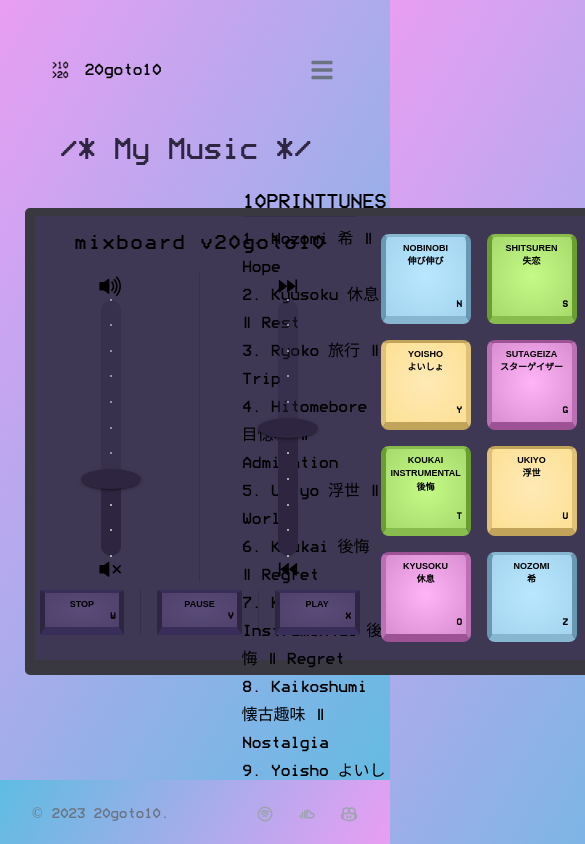
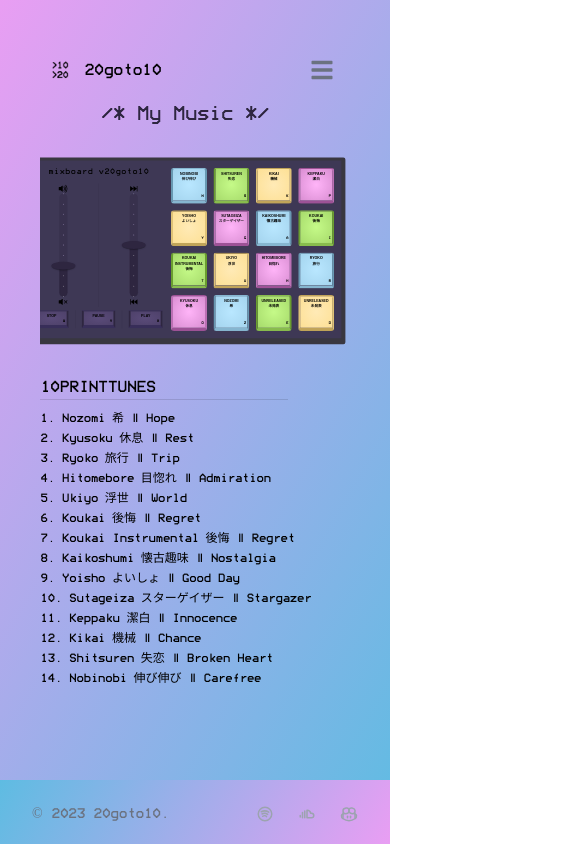
Before and after one commit to abbeydoyle/20goto10, a React (Create React App) app: page /songs in a window 390 px wide. Shown: the top 844 px of the page, 585 px wide, since content can reach past the window. Built offline with nearby package versions, Linux system fonts and the light colour scheme; no server answers.

Commit message:
responsive songs and contact page

```diff
--- a/src/index.css
+++ b/src/index.css
@@ -58,6 +58,10 @@ a:active {
   text-decoration: none;
 }
 
+.container {
+  overflow-y: auto;
+  padding-bottom: 4.5rem;
+}
 .header,
 .footer {
   background-color: transparent !important;
@@ -166,14 +170,15 @@ a:active {
   left: 50%;
   margin-left: -50vw;
   margin-right: -50vw;
-  max-width: 100vw;
+  /* max-width: 100vw; */
   position: fixed;
   bottom: 0;
-  right: 50%;
-  width: 100vw;
+  /* right: 50%; */
+  width: 100%;
   padding-left: 1rem;
   padding-right: 1rem;
   height: 4rem;
+  margin-top: 20%
 }
 
 html {
@@ -304,6 +309,21 @@ body {
   );
   border-color: #382e59 #2e2640;
 }
+@media (max-width: 768px) {
+  .mixercontainer {
+    transform: scale(0.4);
+  }
+  /* .mixer {
+    top: 0;
+    left: 0;
+  } */
+  .mixer-parent {
+    display: flex;
+    justify-content: center;
+    align-items: flex-start;
+    /* min-height: 100vh; Use viewport height to ensure full screen height */
+  }
+}
 
 @keyframes slide-from-right {
   from {
--- a/src/pages/Contact.js
+++ b/src/pages/Contact.js
@@ -1,7 +1,8 @@
 import React, { useState } from "react";
 import emailjs from "emailjs-com";
 import MessageAlert from "../components/MessageAlert";
-import animation from "../assets/animation.gif"
+import animation from "../assets/animation.gif";
+import Divider from "@mui/material/Divider";
 
 // TODO: change email service - connect to client account
 
@@ -40,25 +41,24 @@ const Contact = () => {
 
   return (
     <>
-
-      <h1 className="text-center pt-[10%] pb-5 text-3xl text-[#2e131c] font-bold">
+      <h1 className="text-center md:pt-[10%] pb-5 md:text-3xl text-xl text-[#2e131c] font-bold">
         Contact me
-        <hr className="hidden md:block w-[40%] border-[#2e131c] border-[1px] translate-x-[75%]"></hr>
+        <Divider flexItem className="mb-2 w-[40%]" variant="middle" />
       </h1>
-      <div className="grid md:grid-cols-2 w-full md:px-5 md:pt-10 md:pb-10 md:mb-10">
-        <aside className="w-full self-center">
-          <h4 className="text-[#2e131c] leading-10 ">thank you for visiting the site</h4>
-          <hr className="w-[50%] pb-5 border-[#2e131c]"></hr>
-          <p className="text-[#36261b] leading-10">
-            have any inquiries?
-          </p>
-          <p className="text-[#2e131c] leading-10">
+      <div className="grid md:grid-cols-2 w-full md:px-5 md:pt-10 md:pb-10 md:mb-10 ">
+        <aside className="w-full self-center pb-2">
+          <h4 className="text-[#2e131c] md:leading-10 ">
+            thank you for visiting the site
+          </h4>
+          <Divider flexItem className="mb-2 w-[80%]" />
+          <p className="text-[#36261b] md:leading-10">have any inquiries?</p>
+          <p className="text-[#2e131c] md:leading-10">
             any hate mail? (keep it to yourself)
           </p>
-          <p className="text-[#2e131c] leading-10">
+          <p className="text-[#2e131c] md:leading-10">
             any compliments? (preferable)
           </p>
-          <p className="text-[#2e131c] leading-10">
+          <p className="text-[#2e131c] md:leading-10">
             get in contact with me here
           </p>
         </aside>
@@ -74,10 +74,7 @@ const Contact = () => {
               value={name}
               onChange={(e) => setName(e.target.value)}
             />
-            <label
-
-              className="peer-focus:font-medium absolute text-sm text-[#503674] duration-300 transform -translate-y-6 scale-75 top-3 -z-10 origin-[0] peer-focus:left-0 peer-focus:text-[#2e131c] peer-placeholder-shown:scale-100 peer-placeholder-shown:translate-y-0 peer-focus:scale-75 peer-focus:-translate-y-6"
-            >
+            <label className="peer-focus:font-medium absolute text-sm text-[#503674] duration-300 transform -translate-y-6 scale-75 top-3 -z-10 origin-[0] peer-focus:left-0 peer-focus:text-[#2e131c] peer-placeholder-shown:scale-100 peer-placeholder-shown:translate-y-0 peer-focus:scale-75 peer-focus:-translate-y-6">
               Name
             </label>
           </div>
@@ -93,10 +90,7 @@ const Contact = () => {
               onChange={(e) => setEmail(e.target.value)}
               required
             />
-            <label
-
-              className="peer-focus:font-medium absolute text-sm text-[#503674] duration-300 transform -translate-y-6 scale-75 top-3 -z-10 origin-[0] peer-focus:left-0 peer-focus:text-[#2e131c] peer-placeholder-shown:scale-100 peer-placeholder-shown:translate-y-0 peer-focus:scale-75 peer-focus:-translate-y-6"
-            >
+            <label className="peer-focus:font-medium absolute text-sm text-[#503674] duration-300 transform -translate-y-6 scale-75 top-3 -z-10 origin-[0] peer-focus:left-0 peer-focus:text-[#2e131c] peer-placeholder-shown:scale-100 peer-placeholder-shown:translate-y-0 peer-focus:scale-75 peer-focus:-translate-y-6">
               Email address
             </label>
           </div>
@@ -112,10 +106,7 @@ const Contact = () => {
               value={message}
               onChange={(e) => setMessage(e.target.value)}
             />
-            <label
-
-              className="peer-focus:font-medium absolute text-sm text-[#503674] duration-300 transform -translate-y-6 scale-75 top-3 -z-10 origin-[0] peer-focus:left-0 peer-focus:text-[#2e131c] peer-placeholder-shown:scale-100 peer-placeholder-shown:translate-y-0 peer-focus:scale-75 peer-focus:-translate-y-6"
-            >
+            <label className="peer-focus:font-medium absolute text-sm text-[#503674] duration-300 transform -translate-y-6 scale-75 top-3 -z-10 origin-[0] peer-focus:left-0 peer-focus:text-[#2e131c] peer-placeholder-shown:scale-100 peer-placeholder-shown:translate-y-0 peer-focus:scale-75 peer-focus:-translate-y-6">
               Message
             </label>
           </div>
@@ -126,8 +117,8 @@ const Contact = () => {
             onClick={submit}
           >
             <span class="relative px-5 py-2.5 transition-all ease-in duration-75 text-white bg-[#2e131c] rounded-md group-hover:bg-opacity-0">
-      Send
-  </span>
+              Send
+            </span>
           </button>
         </form>
       </div>
@@ -135,8 +126,14 @@ const Contact = () => {
       </div>
       <div className="pixelart2 float-right ml-[20%]">
       </div> */}
-      <img src={animation} alt="pixel character walking" className="h-[8rem] w-[8rem] slide-right mb-[2%]"></img>
-      {showMessageModal && <MessageAlert setOpenMessageModal={setshowMessageModal} />}
+      <img
+        src={animation}
+        alt="pixel character walking"
+        className="h-[8rem] w-[8rem] slide-right mb-[2%]"
+      ></img>
+      {showMessageModal && (
+        <MessageAlert setOpenMessageModal={setshowMessageModal} />
+      )}
     </>
   );
 };
--- a/src/pages/Songs.js
+++ b/src/pages/Songs.js
@@ -435,12 +435,12 @@ export default function Songs() {
 
   return (
     <>
-      <pre className="text-[#2e2640] z-50 text-3xl pt-5 mt-[4%] ml-[-7%] text-center">
+      <pre className="text-[#2e2640] z-50 md:text-3xl text-xl md:pt-5 md:mt-[4%] ml-[-7%] text-center">
         <h2>{`/* My Music */`}</h2>
       </pre>
-      <div className="grid grid-cols-3 ml-[-5%]">
-        <div className="mixercontainer w-70% col-span-2">
-          <div className="mixer mt-[5%] grid grid-flow-col auto-cols-2 gap-2">
+      <div className="md:grid md:grid-cols-3 ml-[-5%] mixer-parent">
+        <div className="mixercontainer w-70% md:col-span-2">
+          <div className="mixer md:mt-[5%] mt-[-20%] grid grid-flow-col auto-cols-2 gap-2">
             <div className="min-w-[20rem]">
               <h1 className="pb-2 pt-2 tracking-widest text-xl">
                 mixboard v20goto10
@@ -668,7 +668,7 @@ export default function Songs() {
             </div>
           </div>
         </div>
-        <div className="grid content-center leading-7 mt-5">
+        <div className="grid content-center leading-7 mt-[12%] hidden md:block">
           <h2 className="text-xl">10PRINTTUNES</h2>
           <Divider flexItem className="mb-2 w-[80%]" />
           <ol>
@@ -689,6 +689,28 @@ export default function Songs() {
           </ol>
         </div>
       </div>
+      <div
+        className="md:hidden block text-xs mt-[-20%] overflow-y-auto"
+      >
+        <h2 className="text-base">10PRINTTUNES</h2>
+          <Divider flexItem className="mb-2 w-[80%]" />
+        <ol className="leading-5">
+            <li>1. Nozomi 希 | Hope</li>
+            <li>2. Kyusoku 休息 | Rest</li>
+            <li>3. Ryoko 旅行 | Trip</li>
+            <li>4. Hitomebore 目惚れ | Admiration</li>
+            <li>5. Ukiyo 浮世 | World</li>
+            <li>6. Koukai 後悔 | Regret</li>
+            <li>7. Koukai Instrumental 後悔 | Regret</li>
+            <li>8. Kaikoshumi 懐古趣味 | Nostalgia</li>
+            <li>9. Yoisho よいしょ | Good Day</li>
+            <li>10. Sutageiza スターゲイザー | Stargazer</li>
+            <li>11. Keppaku 潔白 | Innocence</li>
+            <li>12. Kikai 機械 | Chance</li>
+            <li>13. Shitsuren 失恋 | Broken Heart</li>
+            <li>14. Nobinobi 伸び伸び | Carefree</li>
+          </ol>
+      </div>
     </>
   );
 }
```
